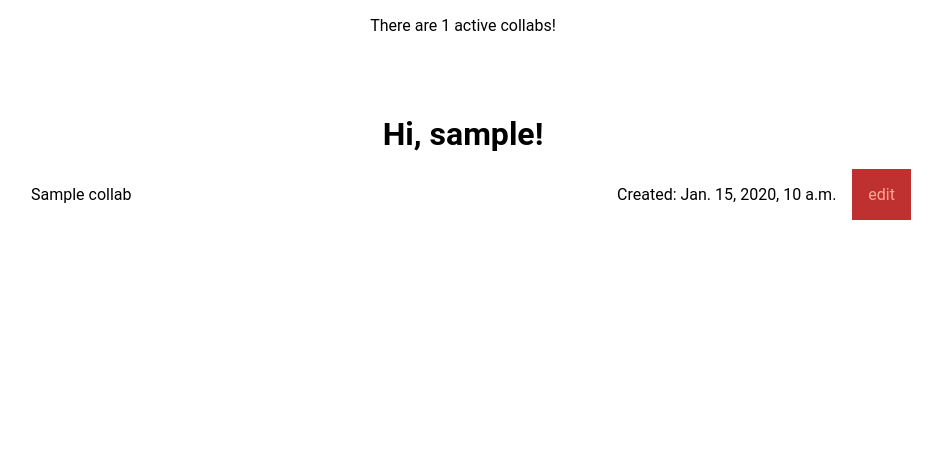
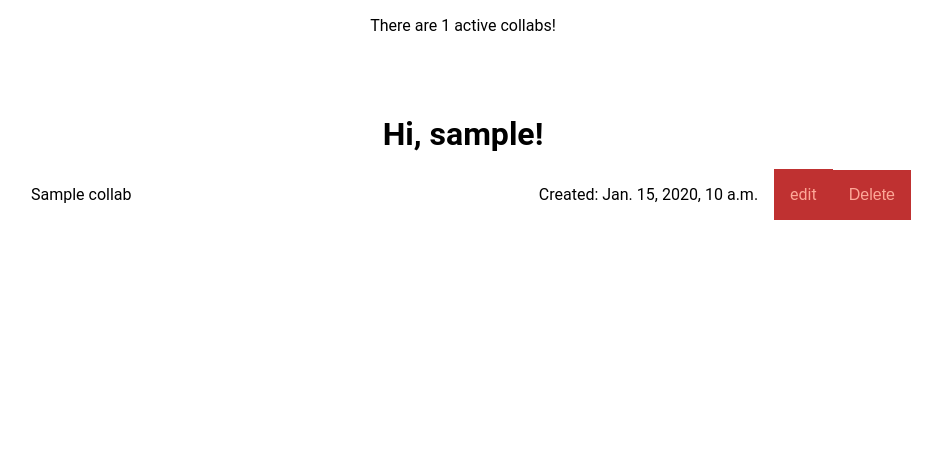
Before and after one commit to DomanskiFilip/MyCollab, a Django app: page /account/ in a window 1280 px wide. Shown: the part 123-583 px from the top of the page, without its empty margins (177-1119 px from the left). Run offline with Django 4.2, Linux system fonts and the light colour scheme; a user stored in the database is signed in; tables that the repository leaves empty hold one stand-in row (values such as "Sample post").

Commit message:
deleting announcments in my collabs tab 1/2

```diff
--- a/Core/templates/Core/mycollabs.html
+++ b/Core/templates/Core/mycollabs.html
@@ -2,8 +2,9 @@
 
 
 {% block title %}Mycollabs{% endblock title %}
-
+{% load static %}
 {% block content %}
+<script src="{% static 'Core/deleteCollab.js' %}" defer></script>
 
 <h1 id="myCollabsHi">Hi, {{ user.username }}!</h1>
 
@@ -13,7 +14,24 @@
                 <span>{{ collab.title }}</span>
                 <span>Created: {{ collab.created_at }}</span>
                 <a class="btn" href="{% url 'collabs:edit' collab.id %}">edit</a>
-        </section>
+               <!--
+                <a href="#deleteCollabModal" class="btn btn-danger" onclick="confirmDelete('{{ collab.id }}')" id="deleteBtn">Delete</a>
+                <div id="deleteCollabModal" class="modal">
+                        <div class="modal-container">
+                          <div class="modal-header">
+                            <h4 class="modal-title">Confirm Delete</h4>
+                          </div>
+                          <div class="modal-body">
+                            <p>Are you sure you want to delete this collaboration?</p>
+                          </div>
+                          <div class="modal-footer">
+                        <button type="button" class="btn btn-default" id="cancelDeleteBtn">Cancel</button>
+                          -->
+                <form action="{% url 'collabs:deleteR' collab.id %}" method="POST" style="display: inline;">
+                {% csrf_token %}
+                <button type="submit" class="btn btn-danger">Delete</button>
+                </form>
+                </section>
         {% endfor %}
         </main>
 {% endblock %}
--- a/Core/urls.py
+++ b/Core/urls.py
@@ -10,6 +10,7 @@ app_name = 'Core'
 
 urlpatterns = [
     path("", views.home, name="home"),
+    path("mycollabs/", views.account, name="mycollabs"),
     # path('signup/', views.signup, name='signup'),
     path('login/', auth_views.LoginView.as_view(template_name='core/login.html', authentication_form=LoginForm), name='login'),
     path('account/', views.account, name='account'),
--- a/collabs/urls.py
+++ b/collabs/urls.py
@@ -9,4 +9,5 @@ urlpatterns = [
     path('edit/<collab_id>', views.collab_edit, name='edit'),
     path('delete_image/', views.delete_image, name='delete_image'),
     path('<int:pk>/delete/', views.collab_delete, name='delete'),
+    path('<int:pk>/deleteR/', views.collab_delete_reload, name='deleteR'),
 ]
--- a/static/Core/style.css
+++ b/static/Core/style.css
@@ -735,4 +735,5 @@ footer {
         border-radius: 0%;
         margin: 0;
         padding: 1rem;
+        font-size: 1rem;
     }
```
Also changed, not shown: collabs/views.py (+8 -0 lines), Core/views.py (line endings or trailing spaces).
